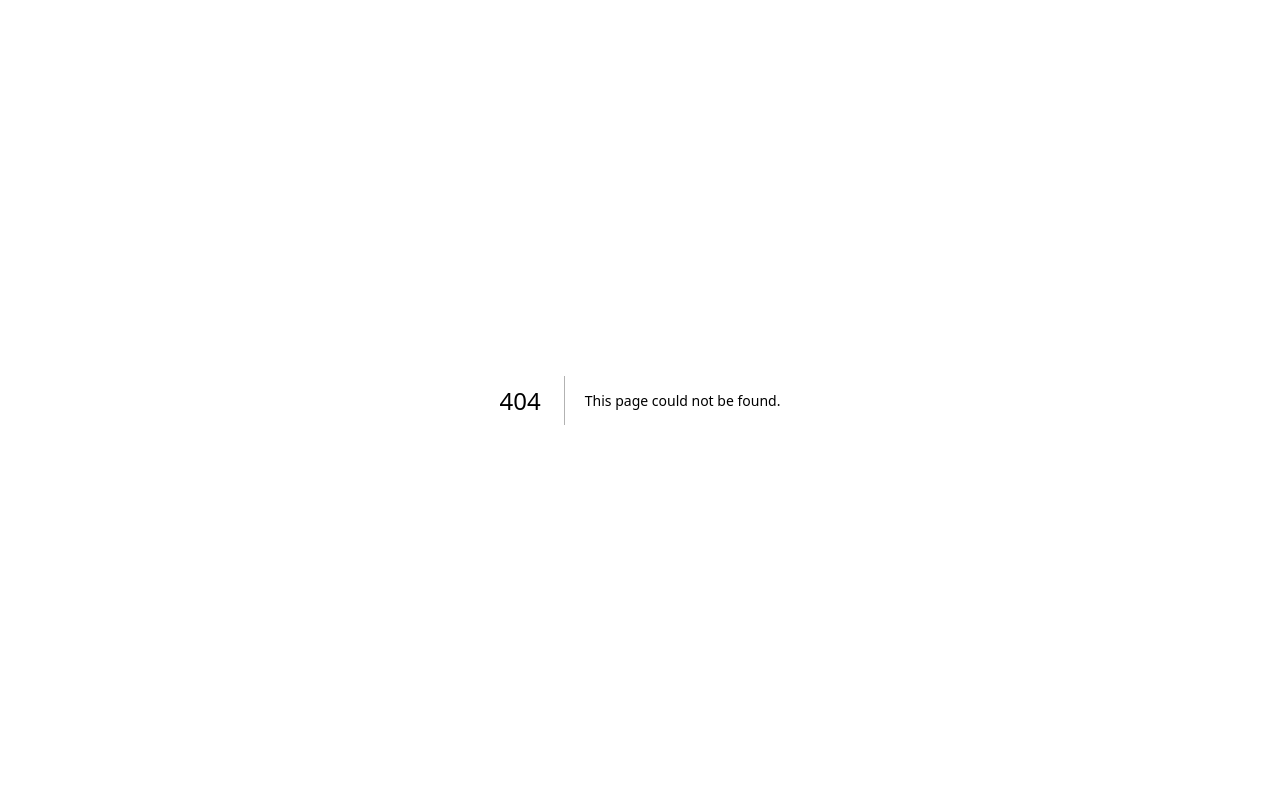
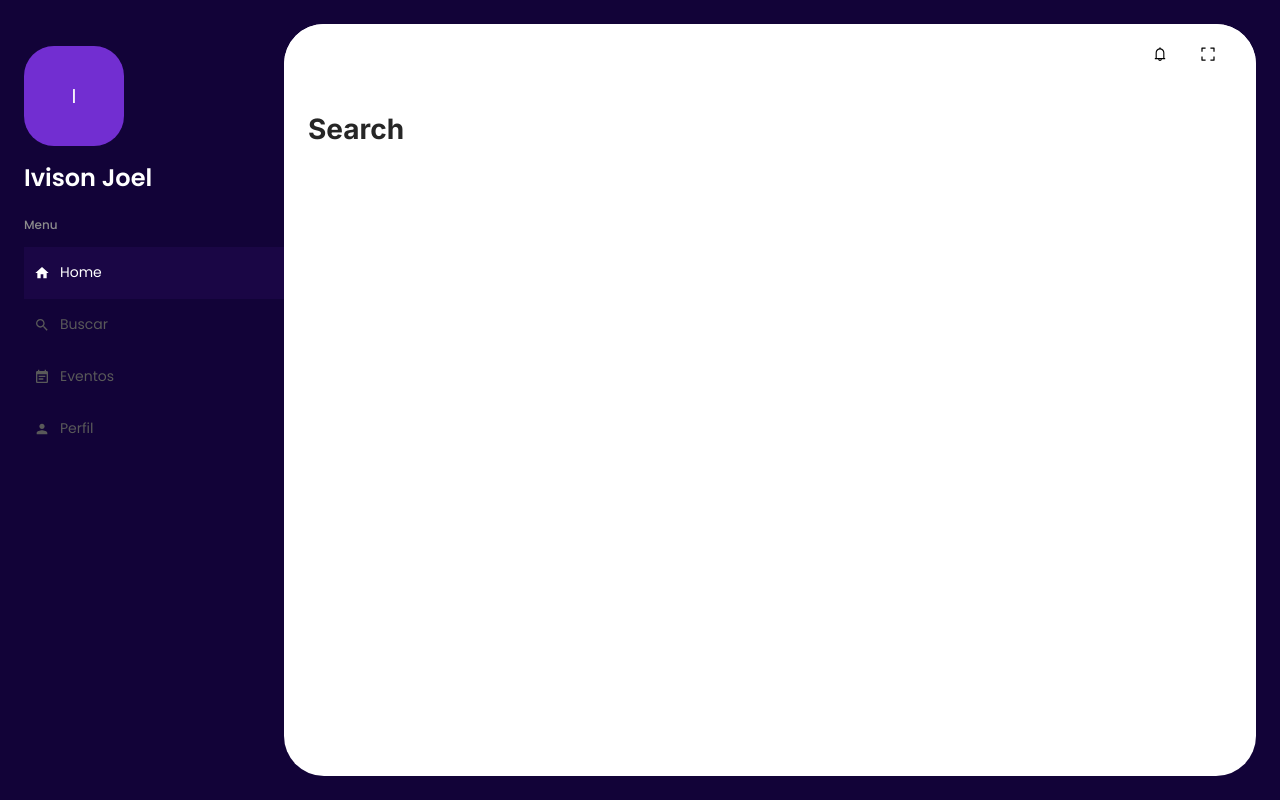
Before and after one commit to Ivisonj/IEvent-Frontend, a Next.js app in the folder ievent-frontend/: page /user/search in a window 1280 px wide. Before the commit this address had no page. Built offline with nearby package versions, Linux system fonts and the light colour scheme; a web font is replaced by a local one.

Commit message:
refactor: natigation refactoring

```diff
--- /dev/null
+++ b/ievent-frontend/src/app/user/search/page.tsx
@@ -0,0 +1,5 @@
+const SearchPage = () => {
+  return <h1>Search</h1>
+}
+
+export default SearchPage
--- a/ievent-frontend/src/layouts/mainLayout/menuItems/menu.tsx
+++ b/ievent-frontend/src/layouts/mainLayout/menuItems/menu.tsx
@@ -1,12 +1,12 @@
 import HomeIcon from '@mui/icons-material/Home'
 import EventNoteIcon from '@mui/icons-material/EventNote'
-import BorderColorOutlinedIcon from '@mui/icons-material/BorderColorOutlined'
+import SearchIcon from '@mui/icons-material/Search'
 import PersonIcon from '@mui/icons-material/Person'
 
 const icons = {
   HomeIcon,
   EventNoteIcon,
-  BorderColorOutlinedIcon,
+  SearchIcon,
   PersonIcon,
 }
 
@@ -24,19 +24,19 @@ const menu = {
       breadcrumbs: true,
     },
     {
+      id: 'serach',
+      title: 'Buscar',
+      type: 'item',
+      url: 'user/search',
+      icon: icons.SearchIcon,
+      breadcrumbs: true,
+    },
+    {
       id: 'events',
       title: 'Eventos',
       type: 'item',
       url: 'user/events',
       icon: icons.EventNoteIcon,
-      breadcrumbs: true,
-    },
-    {
-      id: 'create',
-      title: 'Criar Evento',
-      type: 'item',
-      url: 'user/create-event',
-      icon: icons.BorderColorOutlinedIcon,
       breadcrumbs: true,
     },
     {
```
